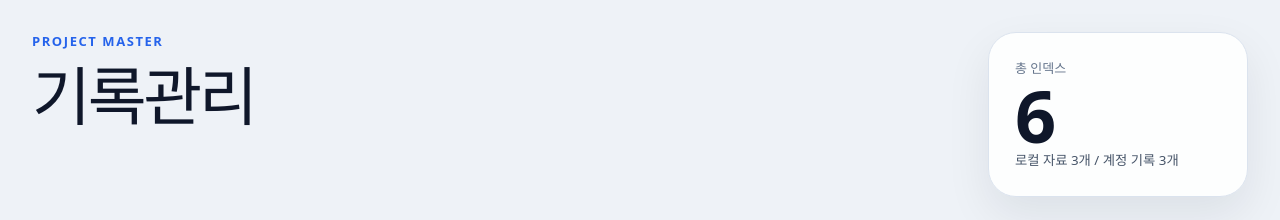
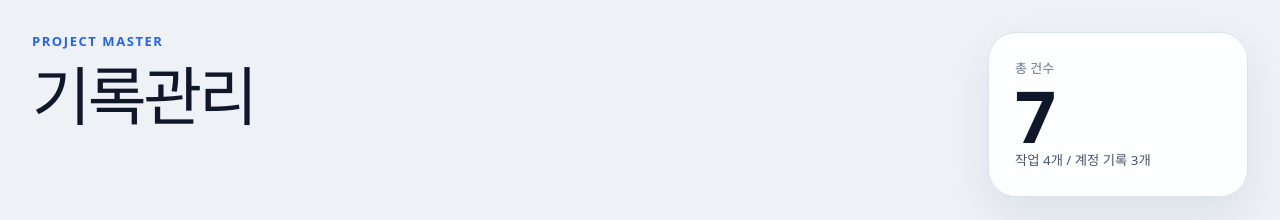
Before and after one commit to k-songs/3work_schedules, a React (Vite) app: page / in a window 1280 px wide. Shown: the top 220 px of the page. Built offline with nearby package versions, Linux system fonts and the light colour scheme.

Commit message:
feature_numbering

```diff
--- a/src/App.jsx
+++ b/src/App.jsx
@@ -14,11 +14,11 @@ const PCs = [
 ]
 
 const googleAccounts = [
-  { id: 'google-1', name: 'Google 계정 1' },
-  { id: 'google-2', name: 'Google 계정 2' },
-  { id: 'google-3', name: 'Google 계정 3' },
-  { id: 'google-4', name: 'Google 계정 4' },
-  { id: 'google-5', name: 'Google 계정 5' },
+  { id: 'google-1', name: 'ad12' },
+  { id: 'google-2', name: 'kss' },
+  { id: 'google-3', name: 'gim' },
+  { id: 'google-4', name: 'jo' },
+  { id: 'google-5', name: 'fat' },
 ]
 
 const tools = ['Gemini', 'ChatGPT', 'Claude', 'Notion']
@@ -529,9 +529,9 @@ function App() {
 
         </div>
         <div className="hero-card">
-          <span>총 인덱스</span>
-          <strong>{localResources.length + accountRecords.length}</strong>
-          <small>로컬 자료 {localResources.length}개 / 계정 기록 {accountRecords.length}개</small>
+          <span>총 건수</span>
+          <strong>{taskItems.length + accountRecords.length}</strong>
+          <small>작업 {taskItems.length}개 / 계정 기록 {accountRecords.length}개</small>
         </div>
       </header>
 
```
